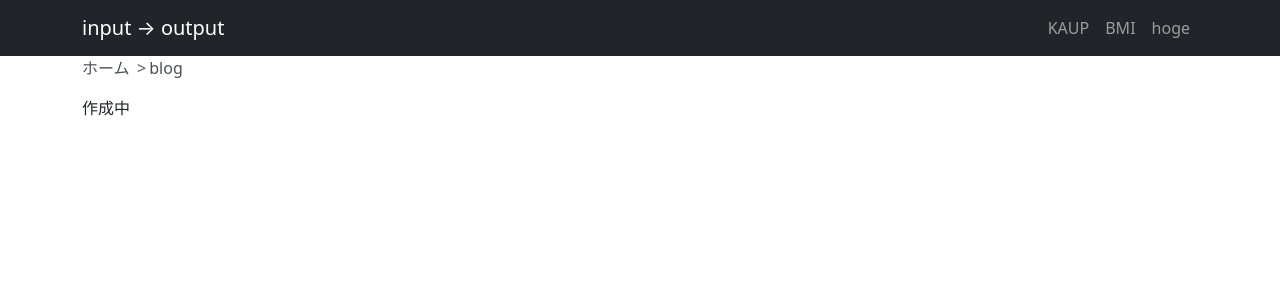
After one commit to AtsushiArai/WebApps, a Django app: page /blog/ in a window 1280 px wide. The commit adds this page. Shown: the top 300 px of the page. Run offline with Django 3.2, Linux system fonts and the light colour scheme; some libraries are stand-ins or nearby versions.

Commit message:
blog app update.

```diff
--- /dev/null
+++ b/blog/static/blog/css/style.css
@@ -0,0 +1,32 @@
+/* breadcrumbs start */
+.breadcrumb {
+    margin: 0;
+    margin-bottom: 1rem;
+    padding: 0;
+    list-style: none;
+  }
+
+  .breadcrumb li {
+    display: inline;
+    list-style: none;
+  }
+
+  .breadcrumb li:after {
+    content: '>';
+    padding: 0 0.2em;
+    color: #555;
+  }
+
+  .breadcrumb li:last-child:after {
+    content: '';
+  }
+
+  .breadcrumb li a {
+    text-decoration: none;
+    color: #495057;
+  }
+
+  .breadcrumb li a:hover {
+    text-decoration: underline;
+  }
+  /* breadcrumbs end */
--- /dev/null
+++ b/blog/templates/blog/blog.html
@@ -0,0 +1,33 @@
+{% extends "base.html" %}
+
+{% block extraheader %}
+{% load static %}
+<title>blog</title>
+<meta name="description" content="作成したappのこととか。">
+<link rel="stylesheet" href="{% static 'blog/css/style.css' %}">
+{% endblock %}
+{% block main %}
+
+<!-- パンくずリスト start -->
+<ol class="breadcrumb" itemscope itemtype="https://schema.org/BreadcrumbList">
+    <li itemprop="itemListElement" itemscope
+        itemtype="https://schema.org/ListItem">
+        <a itemprop="item" href="https://input-and-output.com">
+            <span itemprop="name">ホーム</span>
+        </a>
+        <meta itemprop="position" content="1" />
+    </li>
+    <li itemprop="itemListElement" itemscope
+        itemtype="https://schema.org/ListItem">
+        <a itemprop="item" href="https://input-and-output.com/blog/">
+            <span itemprop="name">blog</span>
+        </a>
+        <meta itemprop="position" content="2" />
+    </li>
+</ol>
+<!-- パンくずリスト end -->
+
+作成中
+
+
+{% endblock %}
--- a/blog/views.py
+++ b/blog/views.py
@@ -18,4 +18,4 @@ class PostCreateView(generic.CreateView):
     success_url = reverse_lazy('blog:blog_list')
 
 def blog(request):
-    pass
+    return render(request, 'blog/blog.html')
--- a/valuation/templates/valuation/valuation.html
+++ b/valuation/templates/valuation/valuation.html
@@ -305,6 +305,7 @@ window.onkeydown = keydown;
                     <div class="td"><input name="ybl_long_term_interest_bearing_bond" type="number" min="0" max="10000000000000" value="0">千円</div>
                     <div class="td"><input name="ly_long_term_interest_bearing_bond" type="number" min="0" max="10000000000000" value="0">千円</div>
                     <div class="td"><input name="long_term_interest_bearing_bond" type="number" min="0" max="10000000000000" value="0">千円</div>
+                    <div class="td"><p class="detail">長期借入金、社債、長期リース債務</p></div>
                     <div class="td"><p class="detail"></p></div>
             </div>
             <div class="tr">
--- a/webapp/urls.py
+++ b/webapp/urls.py
@@ -20,7 +20,7 @@ from django.urls import path, include
 from top_page.views import index
 from kaup_index.views import kaup
 from bmi_index.views import bmi
-from blog.views import blog, IndexView, PostListView
+from blog.views import blog
 from valuation.views import valuation
 
 from .sitemaps import Static_Sitemap
@@ -35,7 +35,7 @@ urlpatterns = [
     path('kaup/', kaup, name='kaup'),
     path('bmi/', bmi, name='bmi'),
     path('valuation/', valuation, name='valuation'),
-    # path('blog/', include('blog.urls')),
+    path('blog/', blog, name='blog'),
     path('admin/', admin.site.urls),
     path('sitemap.xml', sitemap, {'sitemaps':sitemaps}, name='sitemaps'),
 ]
```
Also changed, not shown: blog/urls.py (deleted, +0 -9 lines).
